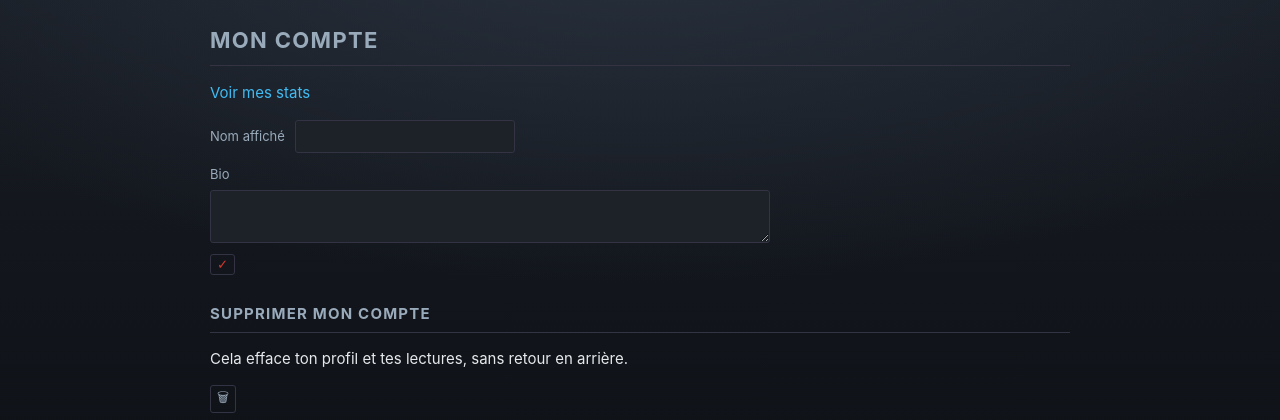
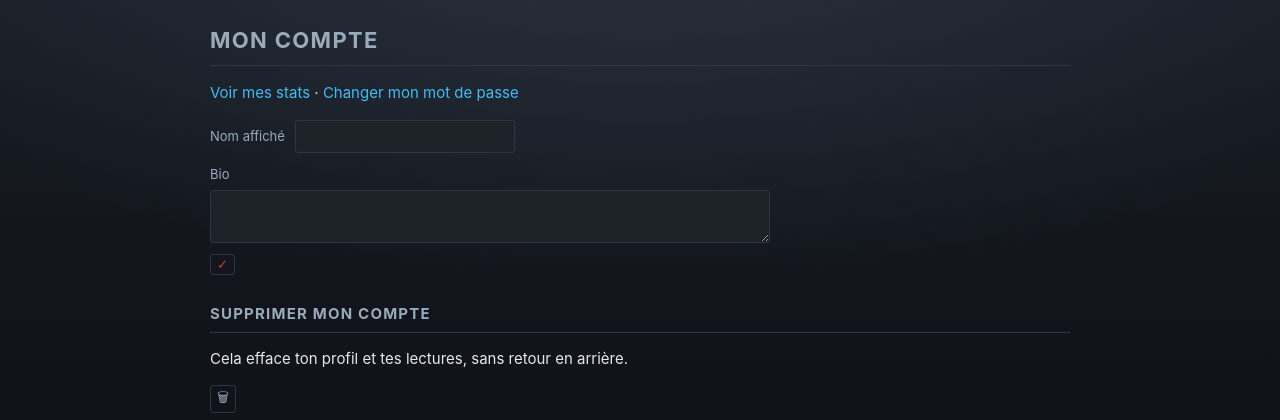
Before and after one commit to mc4spam-cell/letterbookd, a Django app: page /moi/ in a window 1280 px wide. Shown: the part 109-529 px from the top of the page. Run offline with Django 5.2, Linux system fonts and the light colour scheme; the visitor is signed in with stand-in values (Sample User, id 1).

Commit message:
Compte : lien changer mdp + anti-énumération allauth désactivé en dev
Co-Authored-By: Claude Opus 4.7 <noreply@anthropic.com>

```diff
--- a/letterbookd/settings.py
+++ b/letterbookd/settings.py
@@ -87,6 +87,9 @@ ACCOUNT_USER_MODEL_USERNAME_FIELD = None
 ACCOUNT_EMAIL_VERIFICATION = "optional"
 ACCOUNT_RATE_LIMITS = {"login_failed": "5/5m"}
 ACCOUNT_ADAPTER = "clubs.adapter.InvitationOnlyAdapter"
+# En dev, dire franchement « ce compte n'existe pas » plutôt que d'envoyer
+# un mail silencieux ; à repasser à True en prod.
+ACCOUNT_PREVENT_ENUMERATION = DEBUG is False
 
 EMAIL_BACKEND = os.environ.get(
     "EMAIL_BACKEND", "django.core.mail.backends.console.EmailBackend"
--- a/templates/clubs/me.html
+++ b/templates/clubs/me.html
@@ -3,7 +3,10 @@
 {% block title %}{% translate "Mon compte" %}{% endblock %}
 {% block content %}
 <h1>{% translate "Mon compte" %}</h1>
-<p><a href="{% url 'stats' %}">{% translate "Voir mes stats" %}</a></p>
+<p>
+    <a href="{% url 'stats' %}">{% translate "Voir mes stats" %}</a> ·
+    <a href="{% url 'account_change_password' %}">{% translate "Changer mon mot de passe" %}</a>
+</p>
 <form method="post">{% csrf_token %}
     <p><label>{% translate "Nom affiché" %} <input type="text" name="display_name" value="{{ user.display_name }}" maxlength="80"></label></p>
     <p><label>{% translate "Bio" %}<br><textarea name="bio">{{ user.bio }}</textarea></label></p>
```
